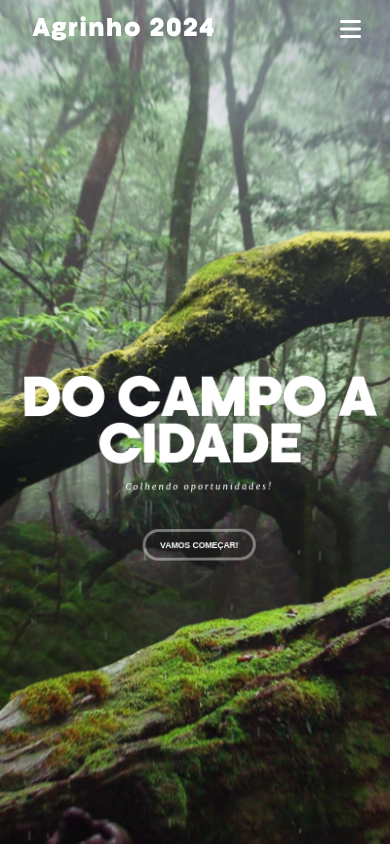
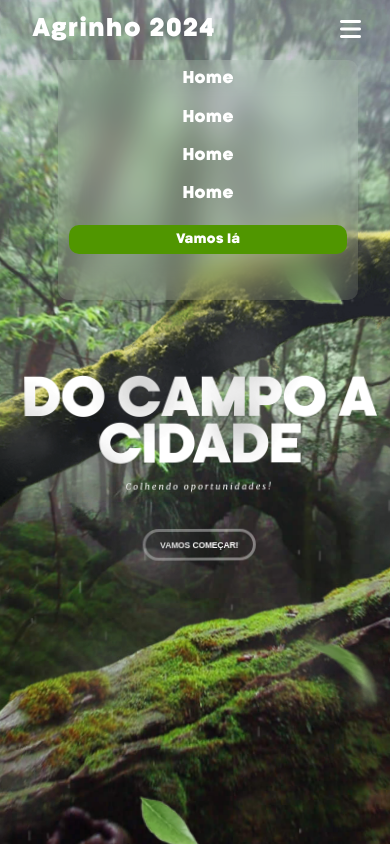
Before and after one commit to Matheus-m-prado/Agrinho-2024, a plain HTML site: page index.html in a window 390 px wide. Both pictures are taken after a click on the element 351 px from the left and 30 px from the top of the page. Shown: the top 844 px of the page. Drawn offline with Linux system fonts and the light colour scheme; files whose address does not match are found by name.

Commit message:
Arrumando menu

```diff
--- a/assets/js/app.js
+++ b/assets/js/app.js
@@ -16,7 +16,7 @@ const toggleBtnIcon = document.querySelector(".toggle-btn i");
 const dropdownmenu = document.querySelector(".dropdown-menu");
 
 toggleBtn.onclick = function(){
-	dropdownmenu.classList.toggleBtn('open');
+	dropdownmenu.classList.toggle('open');
 	const isOpen = dropdownmenu.classList.contains('open');
 
 	toggle.classList = isOpen
--- a/index.html
+++ b/index.html
@@ -51,8 +51,8 @@
 			<div class="layers__item layer-4">
 				<canvas class="rain"></canvas>
 			</div>
-			<div class="layers__item layer-5" style="background-image: url(img/layer-5.png);"></div>
-			<div class="layers__item layer-6" style="background-image: url(img/layer-6.png);"></div>
+			<div class="layers__item layer-5" style="background-image: url(assets/img/layer-5.png);"></div>
+			<div class="layers__item layer-6" style="background-image: url(assets/img/layer-6.png);"></div>
 		</div>
 	</section>
 
```
